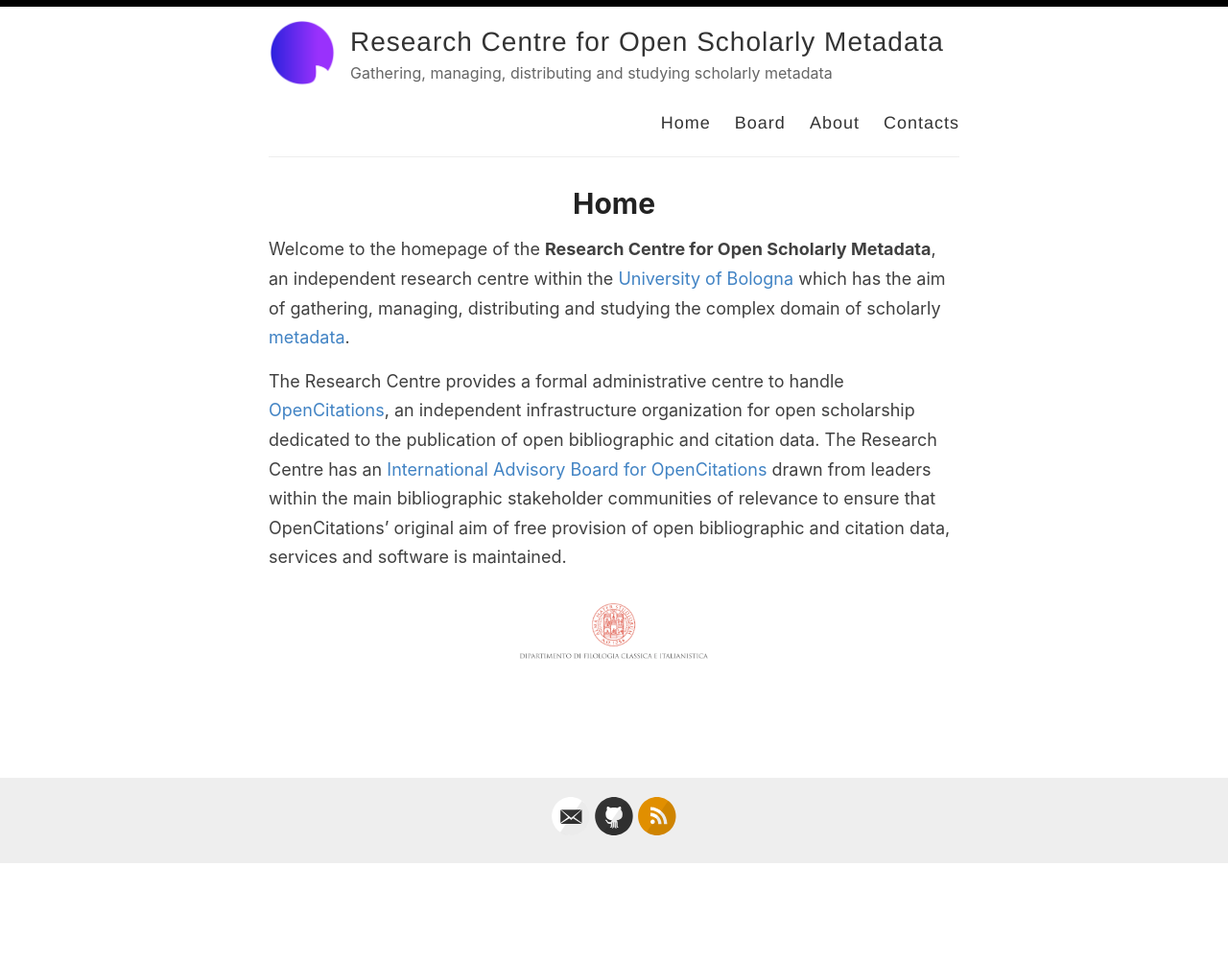
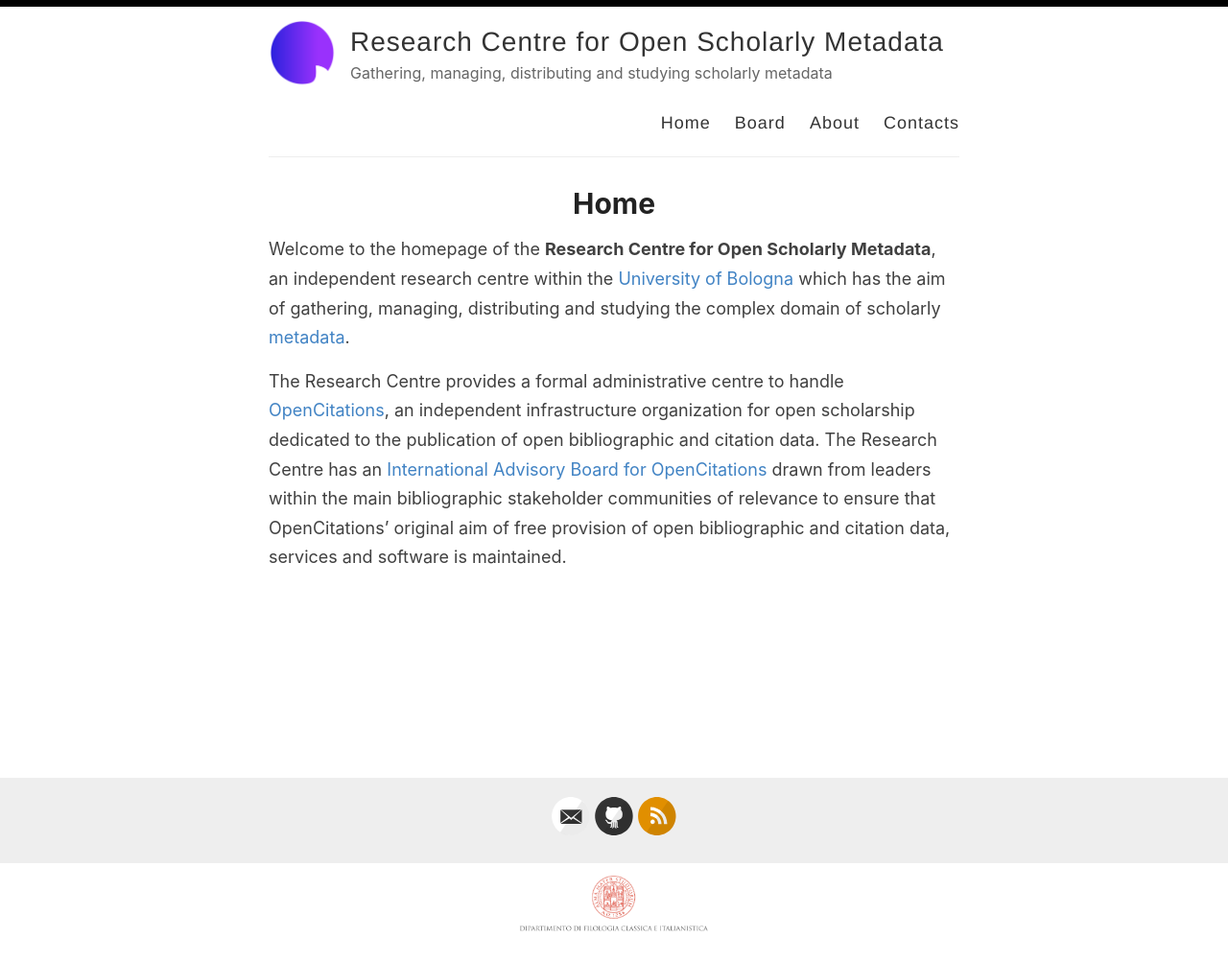
Before and after one commit to openscholarlymetadata/openscholarlymetadata.github.io, a Jekyll site: the page built from _pages/index.md, in a window 1280 px wide. Shown: the whole page at 96% size. Built offline with Jekyll 4.4.1, drawn with Linux system fonts in a browser that asks for light colours; before the commit the page ends 901 px from its top, so only the background shows below that.

Commit message:
Update default.html

```diff
--- a/_layouts/default.html
+++ b/_layouts/default.html
@@ -40,16 +40,15 @@
         <div id="main" role="main" class="container">
           {{ content }}
         </div>
-
-        <div class="dept-logo">
-          <img src="/images/dept.png" />
-        </div>
       </div>
 
       <div class="wrapper-footer">
         <div class="container">
           <footer class="footer">
             {% include svg-icons.html %}
+            <div class="dept-logo">
+              <img src="/images/dept.png" />
+            </div>
           </footer>
         </div>
       </div>
```
